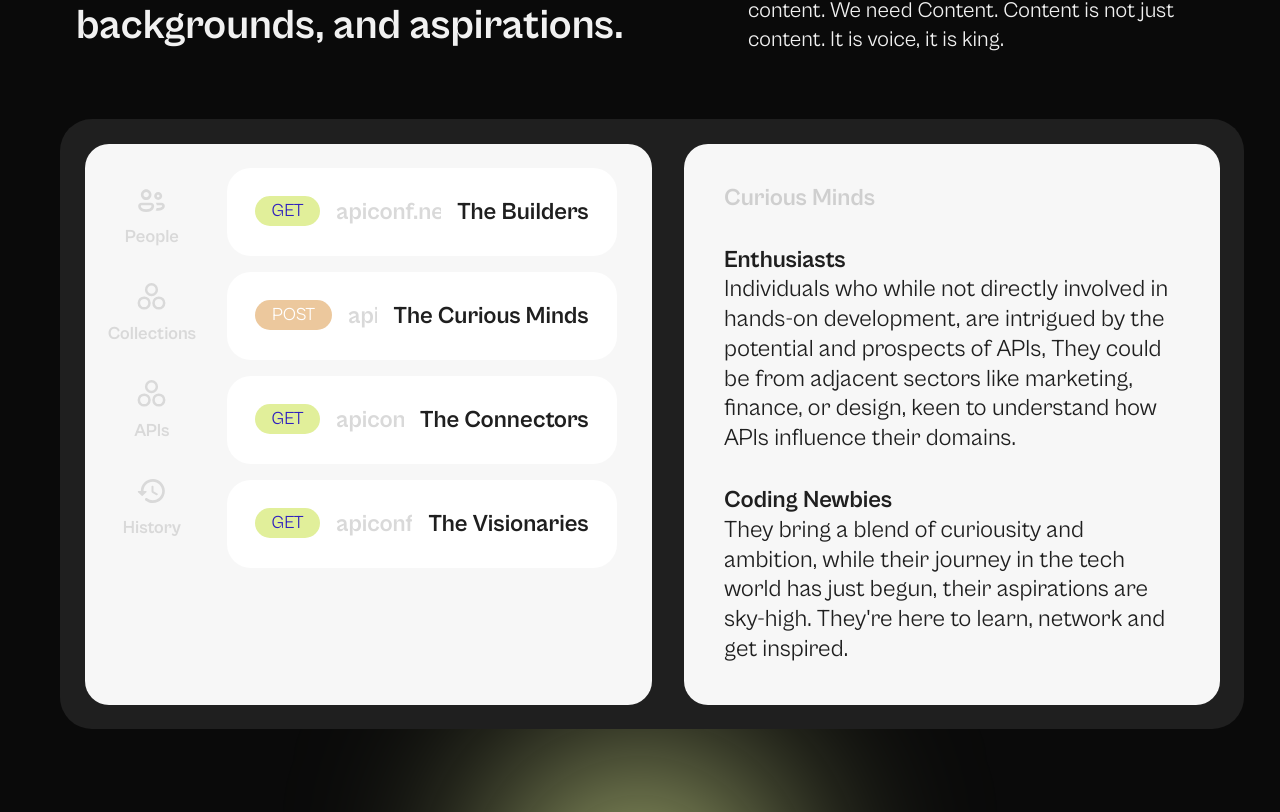
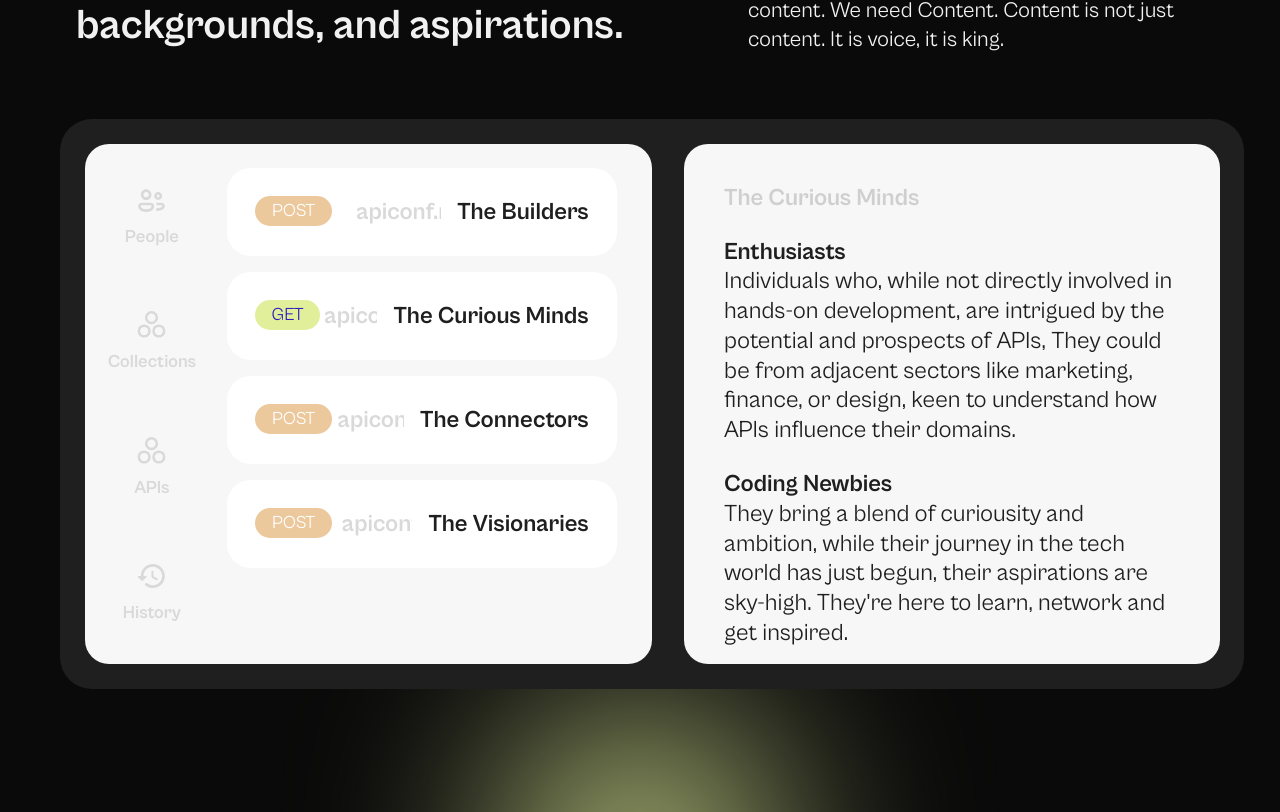
Before and after one commit to apiconf/landing-page, a React (Vite) app: page / in a window 1280 px wide. Shown: the part 1328-2140 px from the top of the page. Built offline with nearby package versions, Linux system fonts and the light colour scheme.

Commit message:
feat : endpoint section animations' transition

```diff
--- a/src/components/About/about.module.css
+++ b/src/components/About/about.module.css
@@ -37,7 +37,7 @@
   @apply transition-all duration-300 ease-linear;
 }
 .buttons {
-  @apply h-[116px] sm:h-[112px] lg:h-full lg:max-w-[80px] xl:max-w-[105px] w-full lg:w-3/12 xl:w-2/12 flex lg:flex-col items-center;
+  @apply h-[116px] sm:h-[112px] lg:h-full lg:max-w-[80px] xl:max-w-[105px] w-full lg:w-3/12 xl:w-2/12 flex lg:flex-col items-center justify-between;
 }
 .button {
   @apply w-1/4 sm:w-full h-fit py-4 px-2 rounded-2xl flex flex-col items-center gap-y-[10px];
--- a/src/components/About/index.tsx
+++ b/src/components/About/index.tsx
@@ -174,16 +174,15 @@ const About = () => {
           </div>
           <div className={aboutStyles.api_calls}>
             <div className='cursor-pointer' onClick={() => setEndpointIndex(1)}>
-              {endpointIndex === 1 ? (
-                <span className={`${aboutStyles.calls} ${aboutStyles.post}`}>
+              <div className='relative w-full'>
+                <span className={`${aboutStyles.calls} ${aboutStyles.post} absolute left-0 transition-opacity duration-500  ${endpointIndex === 1 ? 'opacity-0' : 'opacity-100'} `}>
                   POST
                 </span>
-              ) : (
-                <span className={`${aboutStyles.calls} ${aboutStyles.get}`}>
+                <span className={`${aboutStyles.calls} ${aboutStyles.get} absolute left-0 transition-opacity duration-500 ${endpointIndex === 1 ? 'opacity-100' : 'opacity-0'}`}>
                   GET
                 </span>
-              )
-              }
+              </div>
+
               <div className={aboutStyles.api_url}>
                 <p>
                   <span>apiconf.net/api/</span>
@@ -193,16 +192,14 @@ const About = () => {
               <h3 className={aboutStyles.builder}>The Builders</h3>
             </div>
             <div className='cursor-pointer' onClick={() => setEndpointIndex(2)}>
-              {endpointIndex === 2 ? (
-                <span className={`${aboutStyles.calls} ${aboutStyles.post}`}>
+              <div className='relative w-full'>
+                <span className={`${aboutStyles.calls} ${aboutStyles.post} absolute left-0 transition-opacity duration-500 ${endpointIndex === 2 ? 'opacity-0' : 'opacity-100'}`}>
                   POST
                 </span>
-              ) : (
-                <span className={`${aboutStyles.calls} ${aboutStyles.get}`}>
+                <span className={`${aboutStyles.calls} ${aboutStyles.get} absolute left-0 transition-opacity duration-500 ${endpointIndex === 2 ? 'opacity-100' : 'opacity-0'}`}>
                   GET
                 </span>
-              )
-              }
+              </div>
               <div className={aboutStyles.api_url}>
                 <p>
                   <span>apiconf.net/api/</span>
@@ -212,16 +209,14 @@ const About = () => {
               <h3 className={aboutStyles.builder}>The Curious Minds</h3>
             </div>
             <div className='cursor-pointer' onClick={() => setEndpointIndex(3)}>
-              {endpointIndex === 3 ? (
-                <span className={`${aboutStyles.calls} ${aboutStyles.post}`}>
+              <div className='relative w-full'>
+                <span className={`${aboutStyles.calls} ${aboutStyles.post} absolute left-0 transition-opacity duration-500 ${endpointIndex === 3 ? 'opacity-0' : 'opacity-100'}`}>
                   POST
                 </span>
-              ) : (
-                <span className={`${aboutStyles.calls} ${aboutStyles.get}`}>
+                <span className={`${aboutStyles.calls} ${aboutStyles.get} absolute left-0 transition-opacity duration-500 ${endpointIndex === 3 ? 'opacity-100' : 'opacity-0'}`}>
                   GET
                 </span>
-              )
-              }
+              </div>
               <div className={aboutStyles.api_url}>
                 <p>
                   <span>apiconf.net/api/</span>
@@ -231,16 +226,14 @@ const About = () => {
               <h3 className={aboutStyles.builder}>The Connectors</h3>
             </div>
             <div className='cursor-pointer' onClick={() => setEndpointIndex(4)}>
-              {endpointIndex === 4 ? (
-                <span className={`${aboutStyles.calls} ${aboutStyles.post}`}>
+              <div className='relative w-full'>
+                <span className={`${aboutStyles.calls} ${aboutStyles.post} absolute left-0 transition-opacity duration-500 ${endpointIndex === 4 ? 'opacity-0' : 'opacity-100'}`}>
                   POST
                 </span>
-              ) : (
-                <span className={`${aboutStyles.calls} ${aboutStyles.get}`}>
+                <span className={`${aboutStyles.calls} ${aboutStyles.get} absolute left-0 transition-opacity duration-500 ${endpointIndex === 4 ? 'opacity-100' : 'opacity-0'}`}>
                   GET
                 </span>
-              )
-              }
+              </div>
               <div className={aboutStyles.api_url}>
                 <p>
                   <span>apiconf.net/api/</span>
@@ -251,11 +244,12 @@ const About = () => {
             </div>
           </div>
         </div>
-        <div
+        <motion.div
+          initial={{ height: '470px' }} animate={{ height: endpointIndex === 2 ? '520px' : endpointIndex === 4 ? '500px' : '470px' }}
           className={`${aboutStyles.row_two_col} ${aboutStyles.row_two_col_two} h-auto relative`}
         >
-          {endpointIndex === 1 ?
-            (<div className='flex flex-col justify-start items-start h-auto'>
+          <div className='flex flex-col justify-start items-start h-auto w-full relative'>
+            <div className={`flex flex-col gap-6 justify-between absolute left-0 top-0 w-full h-full transition-opacity duration-300 ${endpointIndex === 1 ? 'opacity-100' : 'opacity-0'}`}>
               <div>
                 <h3 className={aboutStyles.head3_one}>The Builders</h3>
               </div>
@@ -274,17 +268,14 @@ const About = () => {
                 </p>
               </div>
             </div>
-            ) :
-            endpointIndex === 2 ?
-              (<div
-                className='flex flex-col justify-start h-auto'>
+            <div className={`flex flex-col gap-6 justify-between absolute left-0 top-0 w-full h-full transition-opacity duration-300 ${endpointIndex === 2 ? 'opacity-100' : 'opacity-0'}`}>
               <div>
-                  <h3 className={aboutStyles.head3_one}>Curious Minds</h3>
+                <h3 className={aboutStyles.head3_one}>The Curious Minds</h3>
               </div>
               <div>
                 <h3 className={aboutStyles.head3}>Enthusiasts</h3>
                 <p className={aboutStyles.para_dark}>
-                    Individuals who while not directly involved in hands-on development,
+                  Individuals who, while not directly involved in hands-on development,
                   are intrigued by the potential and prospects of APIs,
                   They could be from adjacent sectors like marketing, finance,
                   or design, keen to understand how APIs influence their domains.
@@ -297,51 +288,50 @@ const About = () => {
                   has just begun, their aspirations are sky-high. They're here to learn, network and get inspired.
                 </p>
               </div>
-              </div>) :
-              endpointIndex === 3 ?
-                (<div className='flex flex-col justify-start h-auto'>
+            </div>
+            <div className={`flex flex-col gap-6 justify-between absolute left-0 top-0 w-full h-full transition-opacity duration-300 ${endpointIndex === 3 ? 'opacity-100' : 'opacity-0'}`}>
               <div>
                 <h3 className={aboutStyles.head3_one}>The Connectors</h3>
               </div>
               <div>
-                    <h3 className={aboutStyles.head3}>Seasoned Developers</h3>
+                <h3 className={aboutStyles.head3}>Industry Influencers</h3>
                 <p className={aboutStyles.para_dark}>
-                      Expertise in software development and experience in harnessing the
-                      power of APIs for intricate integrations and solutions.
+                  They don't just observe the trends; they set them. With vast followers, these individuals have the power
+                  to amplify messages and shape opinions.
                 </p>
               </div>
               <div>
-                    <h3 className={aboutStyles.head3}>Emerging Tech Talents</h3>
+                <h3 className={aboutStyles.head3}>API Vendors and Solution Providers</h3>
                 <p className={aboutStyles.para_dark}>
-                      Young and enthusiastic coders eager to explore the vast world of
-                      APIs, bringing fresh perspectives and innovative approaches.
+                  The entities that provide the tools, platforms, and solutions which
+                  developers and companies rely upon. They're always on the prowl for new partnerships, collaborations, and opportunities.
                 </p>
               </div>
-                </div>) :
-                (<div className='flex flex-col justify-start h-auto'>
+            </div>
+            <div className={`flex flex-col gap-6 justify-between absolute left-0 top-0 w-full h-full transition-opacity duration-300 ${endpointIndex === 4 ? 'opacity-100' : 'opacity-0'}`}>
               <div>
                 <h3 className={aboutStyles.head3_one}>The Visionaries</h3>
               </div>
               <div>
-                    <h3 className={aboutStyles.head3}>Seasoned Developers</h3>
+                <h3 className={aboutStyles.head3}>Tech Strategists & Decision Makers</h3>
                 <p className={aboutStyles.para_dark}>
-                      Expertise in software development and experience in harnessing the
-                      power of APIs for intricate integrations and solutions.
+                  Senior management and executives who see the larger picture. They gauge market trends, forecast future trajectories,
+                  and make pivotal decisions that shape the tech landscape.
                 </p>
               </div>
               <div>
-                    <h3 className={aboutStyles.head3}>Emerging Tech Talents</h3>
+                <h3 className={aboutStyles.head3}>Startup Founders</h3>
                 <p className={aboutStyles.para_dark}>
-                      Young and enthusiastic coders eager to explore the vast world of
-                      APIs, bringing fresh perspectives and innovative approaches.
+                  The problem solvers who embark on the challenging journey of turning visions into reality. They're always on the lookout for
+                  leveraging APIs to offer innovative solutions to everyday problems.
                 </p>
               </div>
-                </div>)
-          }
+            </div>
           </div>
         </motion.div>
+      </motion.div>
       <div className={aboutStyles.bottom_glow}></div>
-    </section>
+    </section >
   );
 };
 export default About;
```
Lines whose indentation alone changed are shown as unchanged.
